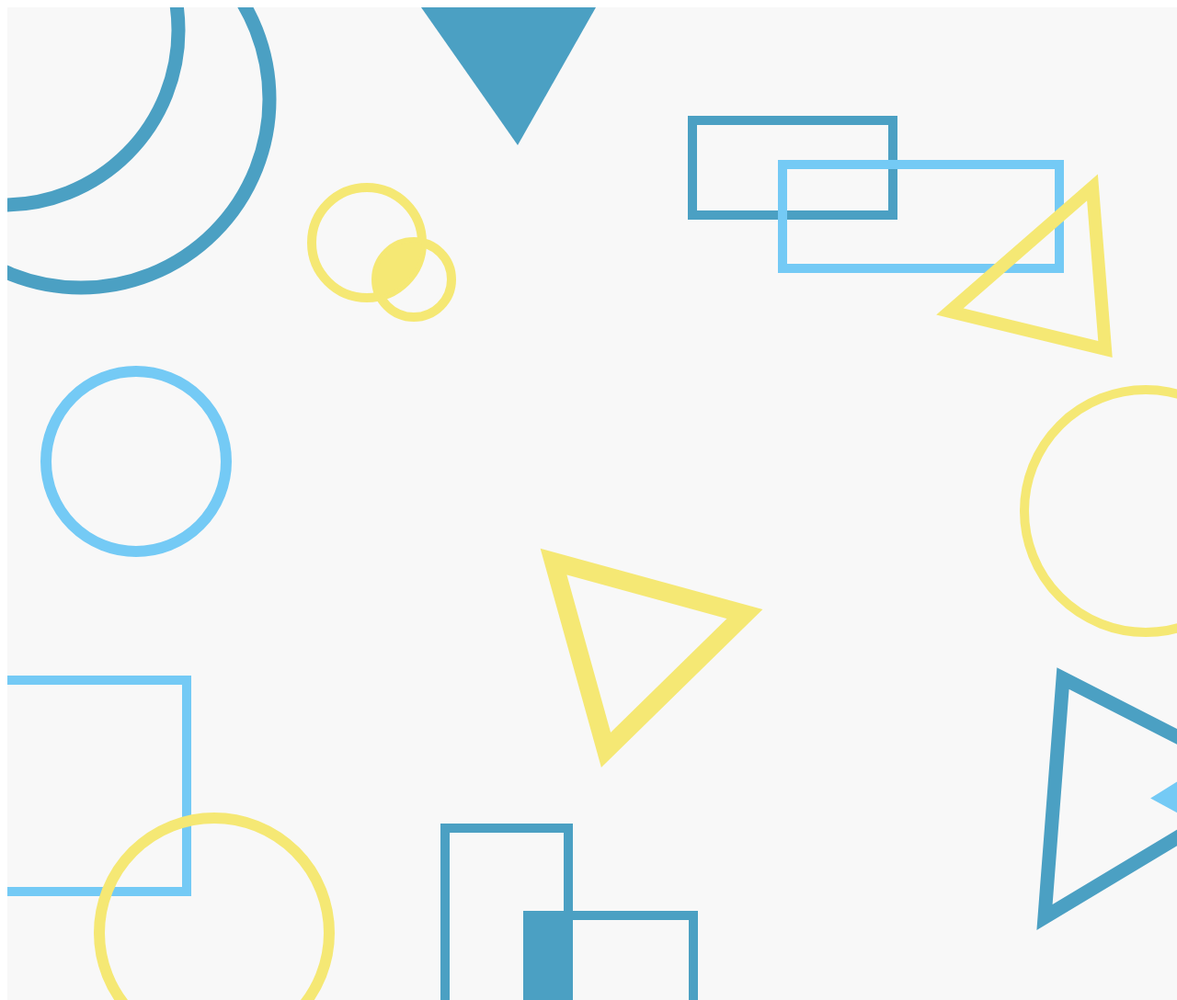
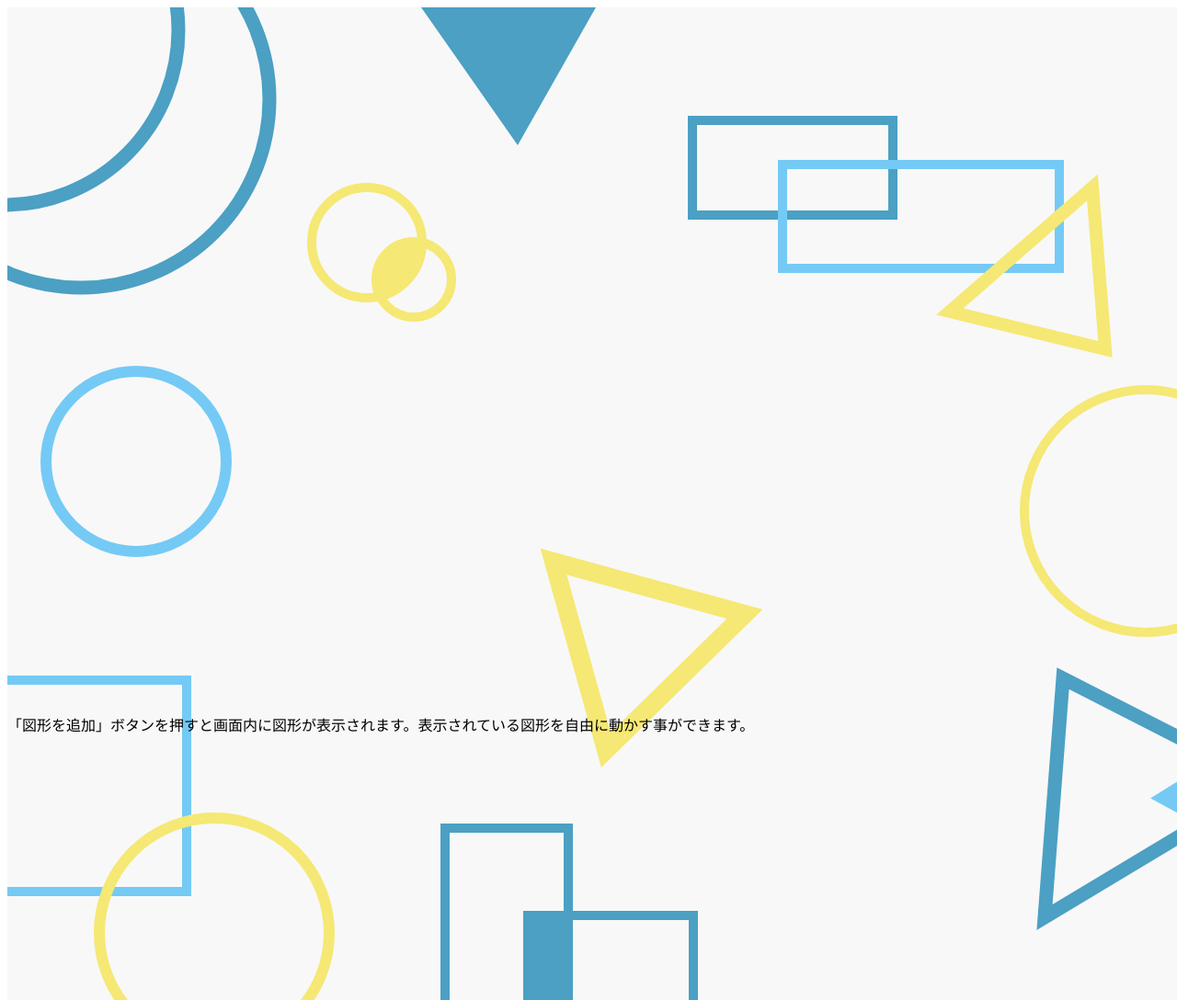
Before and after one commit to kinumiya-norihito/UnionHack2022TeamA, a plain HTML site: page index.html in a window 1280 px wide. Shown: the top 1088 px of the page at 92% size. Drawn offline with Linux system fonts and the light colour scheme.

Commit message:
class="text"の追加

```diff
--- a/main.css
+++ b/main.css
@@ -12,3 +12,8 @@
     opacity: 0.7;
     background: #F6F6F6;
 }
+.text{
+  position: absolute;
+  bottom: 0;
+  margin: 0;
+}
```
